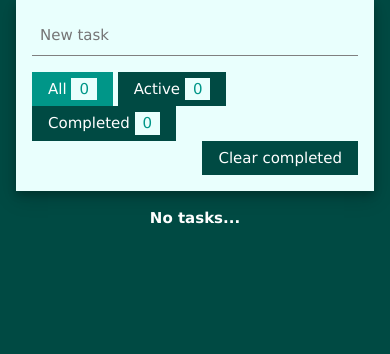
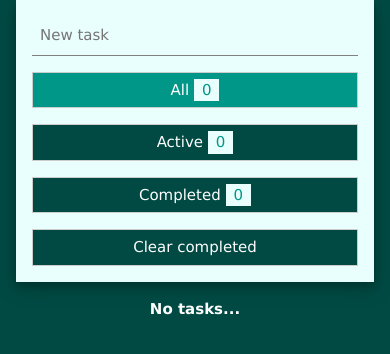
Before and after one commit to jean-lopes/todo, a plain HTML site: page index.html in a window 390 px wide. Drawn offline with nearby package versions, Linux system fonts and the light colour scheme.

Commit message:
made buttons responsive

```diff
--- a/index.html
+++ b/index.html
@@ -19,14 +19,14 @@
                     <input class="w3-input w3-theme-light w3-text-theme" type="text" name="task" placeholder="New task" autocomplete="off" ng-model="todo.task">
                 </form>
 
-                <div class="w3-margin-top">
-                    <div class="w3-left">
-                        <button class="w3-btn" ng-class="updateCssFilter('all')" ng-click="filterAll()">All&nbsp;<span class="w3-tag w3-theme-light w3-text-theme">{{allCount}}</span></button>
-                        <button class="w3-btn" ng-class="updateCssFilter('active')" ng-click="filterActive()">Active&nbsp;<span class="w3-tag w3-theme-light w3-text-theme">{{activeCount}}</span></button>
-                        <button class="w3-btn" ng-class="updateCssFilter('completed')" ng-click="filterCompleted()">Completed&nbsp;<span class="w3-tag w3-theme-light w3-text-theme">{{completedCount}}</span></button>
+                <div class="w3-row">
+                    <div class="w3-left w3-col s12 m12 l6">
+                        <button class="w3-btn w3-margin-top w3-border w3-col s12 m12 l4" ng-class="updateCssFilter('all')" ng-click="filterAll()">All&nbsp;<span class="w3-tag w3-theme-light w3-text-theme">{{allCount}}</span></button>
+                        <button class="w3-btn w3-margin-top w3-border w3-col s12 m12 l4" ng-class="updateCssFilter('active')" ng-click="filterActive()">Active&nbsp;<span class="w3-tag w3-theme-light w3-text-theme">{{activeCount}}</span></button>
+                        <button class="w3-btn w3-margin-top w3-border w3-col s12 m12 l4" ng-class="updateCssFilter('completed')" ng-click="filterCompleted()">Completed&nbsp;<span class="w3-tag w3-theme-light w3-text-theme">{{completedCount}}</span></button>
                     </div>
-                    <div>
-                        <button class="w3-btn w3-right w3-theme-dark" ng-click="clearCompleted()">Clear completed</button>
+                    <div class="w3-right w3-col s12 m12 l6">
+                        <button class="w3-btn w3-margin-top w3-border w3-theme-dark w3-col s12 m12 l12" ng-click="clearCompleted()">Clear completed</button>
                     </div>
                 </div>
             </div>
```
